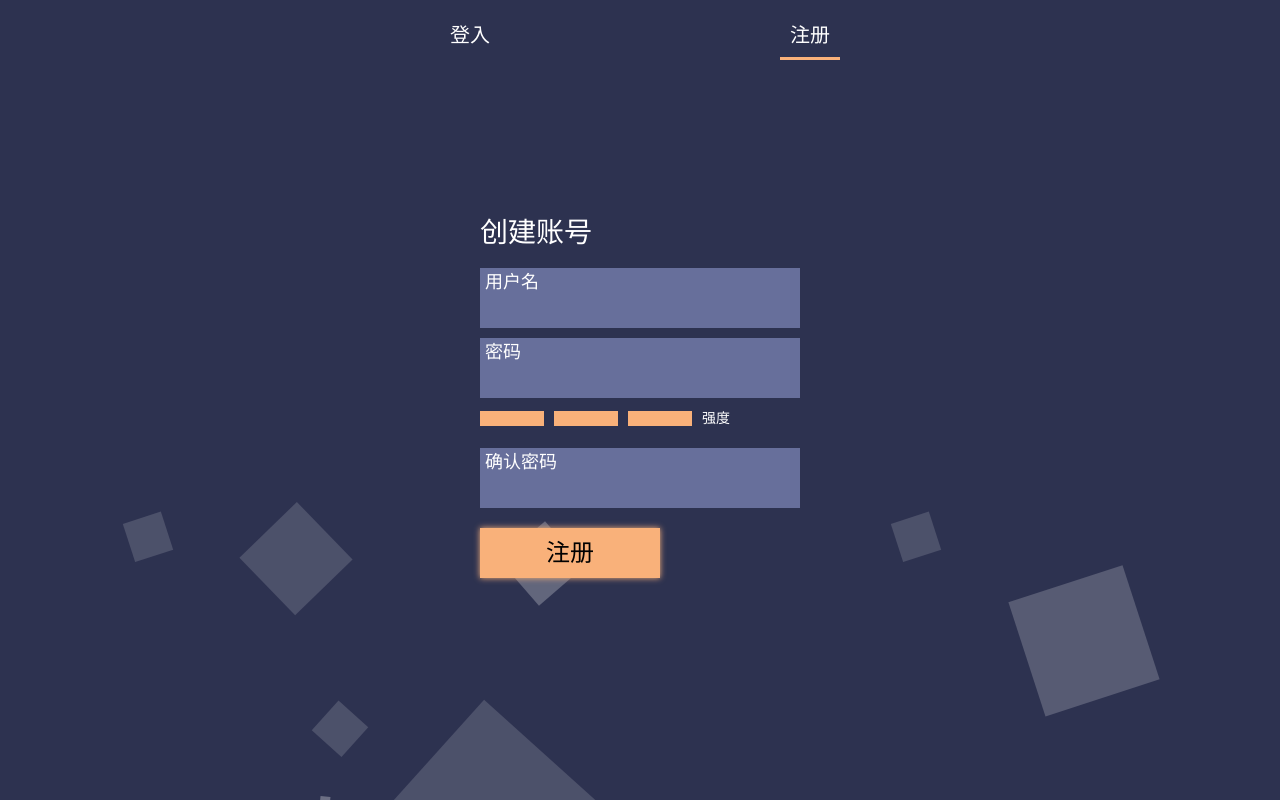
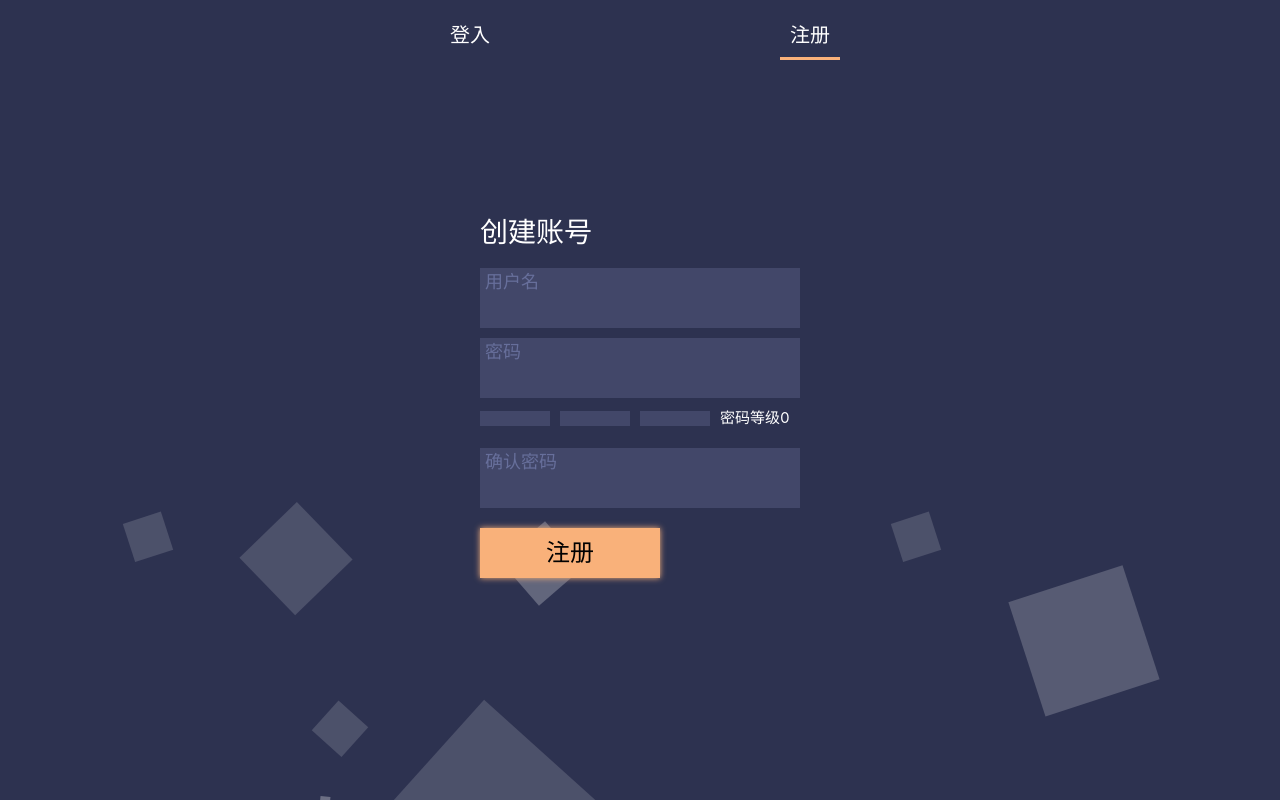
Before and after one commit to yeedme/react18-admin, a React (Create React App) app: page /#/LorR in a window 1280 px wide. Both pictures are taken after a click on the element "注册". Built offline with nearby package versions, Linux system fonts and the light colour scheme.

Commit message:
feat:密码强度

```diff
--- a/src/component/Login/Login.jsx
+++ b/src/component/Login/Login.jsx
@@ -1,6 +1,6 @@
 import React, { useRef, useState } from "react";
 import "./Login.less";
-import { Checkbox , message} from "antd";
+import { Checkbox , message,notification} from "antd";
 
 import { inputRules } from "../../untils/filters";
 import { loginGet } from "../../untils/http"
@@ -38,12 +38,21 @@ export default function Login() {
           confirm=true;
         }
       })
-      confirm?console.log("gc"):accountOrpasswor();
+      confirm?message.success(`${account}欢迎登入`):accountOrpasswor();
     }
     else{
       Missinginformation();
     }
   }
+  //显示账号便于测试
+  const showAccunt=()=>{
+    notification.open({
+      message: '',
+      description:'管理员账号：admin 密码：admin'
+    });
+  }
+
+
   return (
     <>
       <div className="y_LoginText">
@@ -90,10 +99,11 @@ export default function Login() {
 
         <div className="y_LoginCheckBoxContent">
           <Checkbox>自动登入</Checkbox>
-          <a href="/#">忘记密码？</a>
+          <p onClick={showAccunt}>点我显示账号</p>
         </div>
         <div className="y_LoginButtonContent">
           <button onClick={submitAll}>登入</button>
+
         </div>
       </div>
 
--- a/src/component/registered/Registered.css
+++ b/src/component/registered/Registered.css
@@ -7,8 +7,8 @@
 .y_RegisteredInputContent {
   width: 320px;
   height: 60px;
-  background-color: #676f9b;
-  color: white;
+  background-color: #424769;
+  color: #676f9b;
   font-size: 18px;
   margin-top: 10px;
   padding-left: 5px;
@@ -20,7 +20,6 @@
   color: white;
   width: 100%;
   height: 30px;
-  margin-top: 5px;
   background-color: transparent;
 }
 .y_Passwordstrength {
@@ -30,10 +29,19 @@
   align-items: center;
   color: white;
 }
-.y_strength {
-  width: 20%;
+.y_Passwordstrength {
+  font-size: 15px;
+}
+.y_Passwordstrength div {
   height: 15px;
   margin-right: 10px;
+  width: 70px;
+  background-color: #424769;
+}
+.y_Passwordstrength .y_strength {
+  height: 15px;
+  margin-right: 10px;
+  width: 70px;
   background-color: #f9b17a;
 }
 .y_RegisteredButton {
--- a/src/component/registered/Registered.jsx
+++ b/src/component/registered/Registered.jsx
@@ -1,35 +1,63 @@
-import React from 'react'
-import './Registered.less'
+import React, { useEffect, useState } from "react";
+import "./Registered.less";
+import { strengthLeverFilter, inputRules } from "../../untils/filters";
+import { message} from "antd"
 export default function Registered() {
+  //密码强度
+  const [passwordstrength, setPasswordstrength] = useState(0);
 
+  const [prePassword, setPrepassword] = useState(""); //密码
+  const [confirmPassword, setConfirmPassword] = useState(""); //确认密码
+
+  //strengthLeverFilter()返回密码强度
+  useEffect(() => {
+    setPasswordstrength(strengthLeverFilter(prePassword));
+  }, [prePassword]);
+  const thanksToTest=()=>{
+    message.info('感谢测试 注册未开放')
+  }
   return (
-    <div className='y_Registered'>
+    <div className="y_Registered">
       <h1>创建账号</h1>
       <div>
-           <div className='y_RegisteredInputContent'>
+        <div className="y_RegisteredInputContent">
           用户名
-                <input className='y_RegisteredInput'/>
+          <input className="y_RegisteredInput" />
         </div>
-            <div className='y_RegisteredInputContent'>
+        <div className="y_RegisteredInputContent">
           密码
-                <input className='y_RegisteredInput' type="password"/>
+          <input
+            className="y_RegisteredInput"
+            type="password"
+            value={prePassword}
+            onChange={(e) => {
+              setPrepassword(inputRules(e.target.value));
+            }}
+          />
+        </div>
+            {/* 根据密码强度来 显示 */}
+        <div className="y_Passwordstrength">
+          <div className={passwordstrength > 0 ? "y_strength" : ""}></div>
+          <div className={passwordstrength > 1 ? "y_strength" : ""}></div>
+          <div className={passwordstrength > 2 ? "y_strength" : ""}></div>
+          密码等级{passwordstrength}
         </div>
 
-            <div className='y_Passwordstrength'>
-              <div className='y_strength'></div>
-              <div className='y_strength'></div>
-              <div className='y_strength'></div>
-              强度
-            </div>
-
-            <div className='y_RegisteredInputContent'>
+        <div className="y_RegisteredInputContent">
           确认密码
-                <input className='y_RegisteredInput' type="password"/>
+          <input
+            className="y_RegisteredInput"
+            type="password"
+            value={confirmPassword}
+            onChange={(e) => {
+              setConfirmPassword(inputRules(e.target.value));
+            }}
+          />
         </div>
         <div>
-                <button className='y_RegisteredButton'>注册</button>
+          <button className="y_RegisteredButton" onClick={thanksToTest}>注册</button>
         </div>
       </div>
     </div>
-  )
+  );
 }
--- a/src/component/registered/Registered.less
+++ b/src/component/registered/Registered.less
@@ -1,5 +1,5 @@
 @colorOne:#f9b17a;
-@colorTwo:#676f9b;
+@colorTwo:#767fae;
 @colorThree:#424769;
 .y_Registered{
     height: 540px;
@@ -11,8 +11,8 @@
 .y_RegisteredInputContent{
     width: 320px;
     height: 60px;
-    background-color: #676f9b;
-    color: white;
+    background-color:@colorThree;
+    color: @colorTwo;
     font-size: 18px;
     margin-top: 10px;
     padding-left: 5px;
@@ -24,7 +24,7 @@
     color: white;
     width: 100%;
     height: 30px;
-    margin-top: 5px;
+
     background-color: transparent;
 }
 .y_Passwordstrength{
@@ -34,12 +34,22 @@
     align-items: center;
     color:white
 }
-.y_strength{
-width: 20%;
-height: 15px;
-margin-right: 10px;
-background-color: #f9b17a;;
+.y_Passwordstrength{
+    font-size: 15px;
+    div{
+        height: 15px;
+        margin-right: 10px;
+        width: 70px;
+        background-color:@colorThree;
+    }
+    .y_strength{
+        height: 15px;
+        margin-right: 10px;
+        width: 70px;
+        background-color: #f9b17a;
+    }
 }
+
 .y_RegisteredButton{
     width: 180px;
     height: 50px;
--- a/src/untils/filters.js
+++ b/src/untils/filters.js
@@ -3,5 +3,19 @@ function inputRules(string){
 
     return string.replace(/[^\w\.\/]/g,'');
 }
+//密码强度显示
+function strengthLeverFilter(string){
+    console.log(typeof string );
+    let lever=0;
+    if(string.match(/[a-z]/g)){
+        lever+=1;
+    }
+    if(string.match(/[0-9]/g)){
+        lever+=1
+    }if(string.match(/(.[^a-z0-9])/g)){
+        lever+=1;
+    }
+    return lever
 
-export { inputRules}
+}
+export { inputRules,strengthLeverFilter}
```
Also changed, not shown: src/pages/Layout/LayoutHome.jsx (added, +7 -0 lines). Lines whose indentation alone changed are shown as unchanged.
